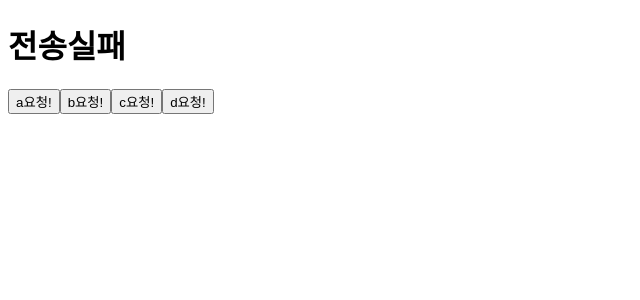
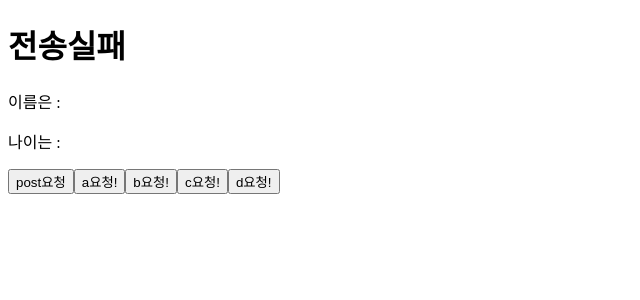
Before and after one commit to leejanghe/side_Project_front, a React (Create React App) app in the folder client/: page / in a window 1280 px wide. Shown: the top 300 px of the page, without its empty margins (0-640 px from the left). Built offline with nearby package versions, Linux system fonts and the light colour scheme.

Commit message:
post 요청 보내기

```diff
--- a/client/src/App.js
+++ b/client/src/App.js
@@ -4,7 +4,8 @@ import GlobalApiService from "./services/globalApi/api";
 
 function App() {
   const [data, setData] = useState("전송실패");
-
+  const [name, setName] = useState("");
+  const [age, setAge] = useState("");
   // useEffect(() => {
   //   axios
   //     .get("http://localhost:8080/api/hello")
@@ -83,9 +84,28 @@ function App() {
     setData(res);
   };
 
+  const postbtn = () => {
+    axios
+      .post("api/post", {
+        name: "testName",
+        age: 20,
+      })
+      .then((res) => {
+        console.log(res.data);
+        setAge(res.data.age);
+        setName(res.data.name);
+      })
+      .catch((err) => {
+        console.log(err);
+      });
+  };
+
   return (
     <div>
       <h1>{data}</h1>
+      <p>이름은 : {name}</p>
+      <p>나이는 : {age}</p>
+      <input type="button" value="post요청" onClick={postbtn} />
       <button onClick={testbtnA}>a요청!</button>
       <button onClick={testbtnB}>b요청!</button>
       <button onClick={testbtnC}>c요청!</button>
```
